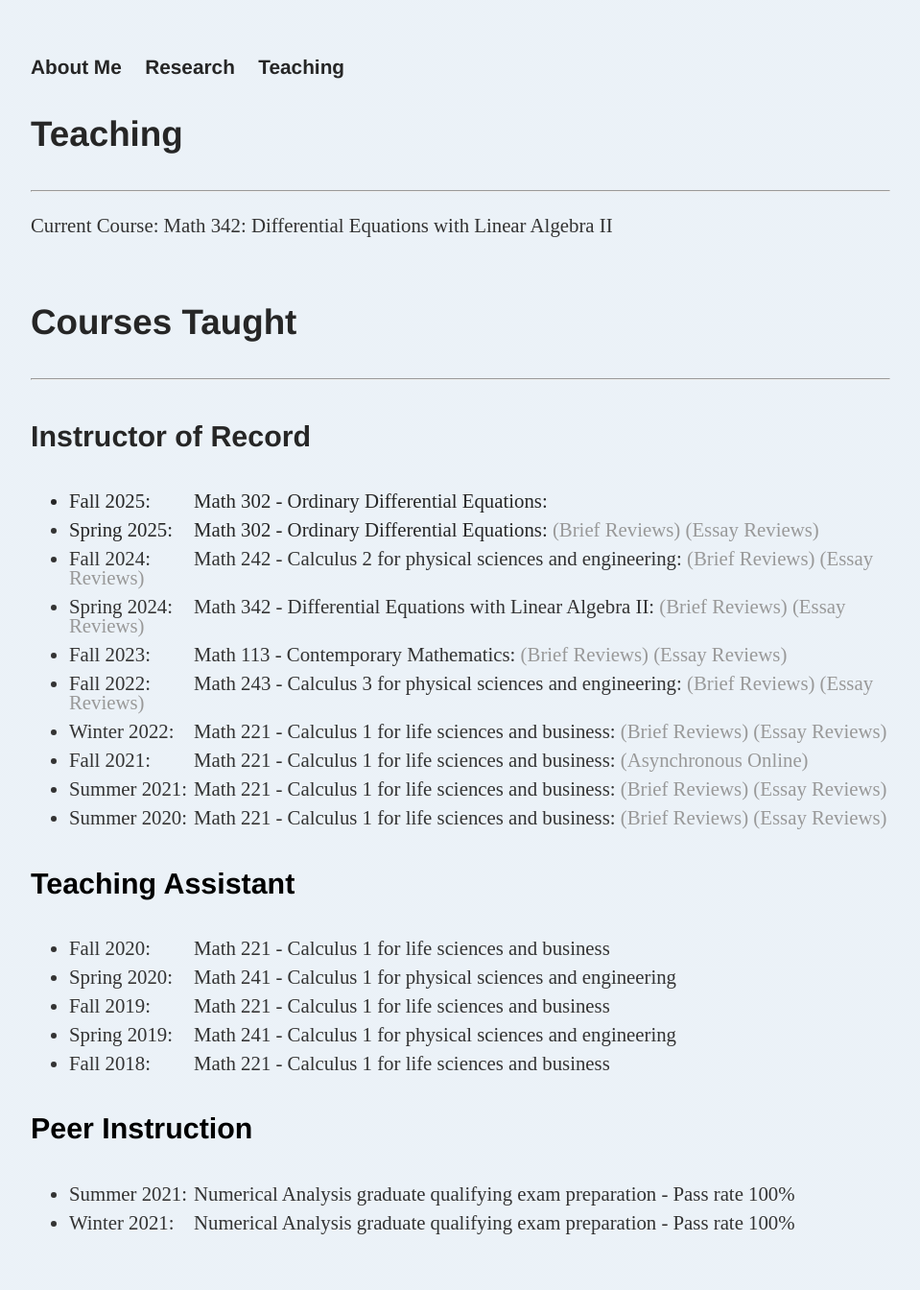
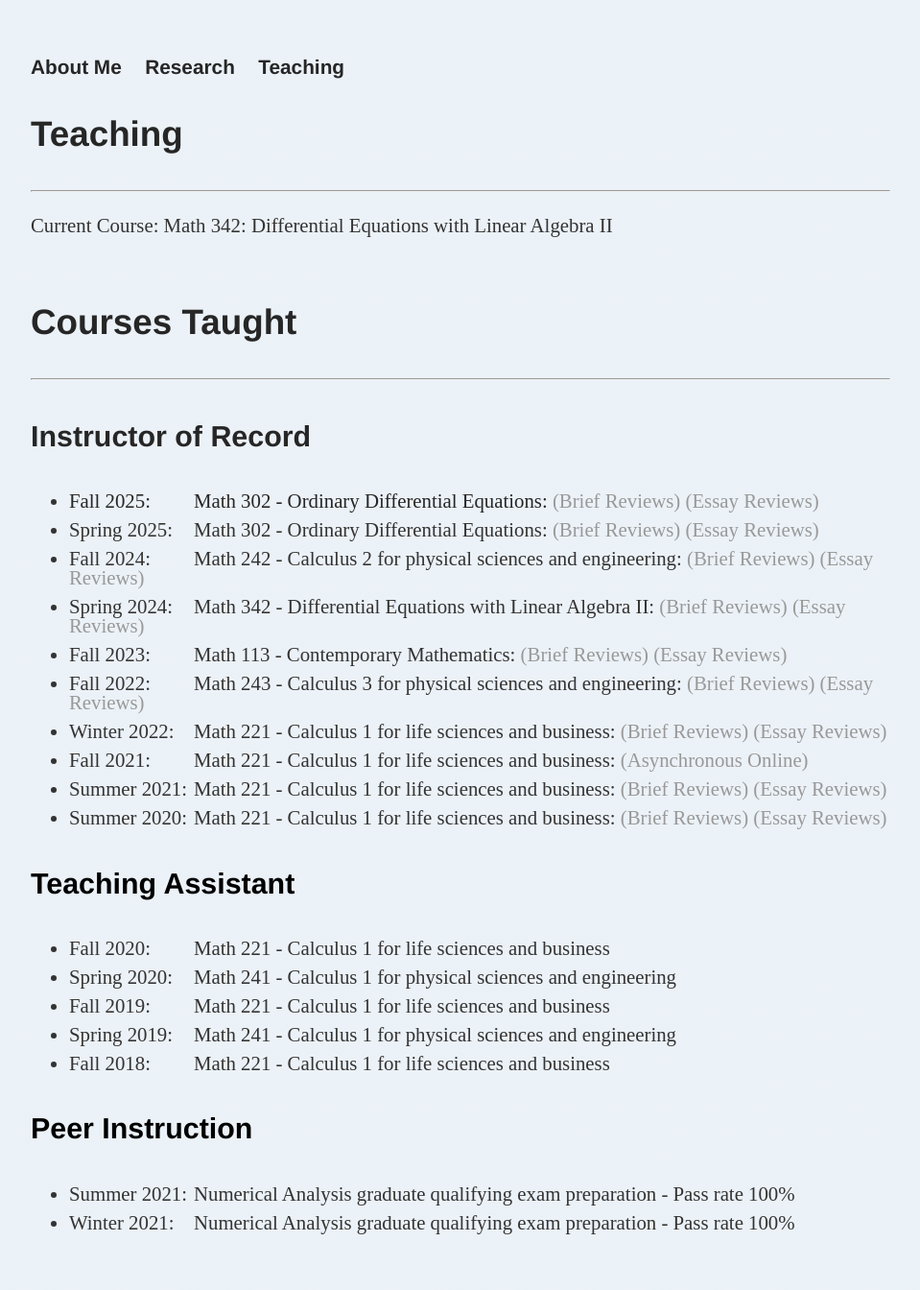
Before and after one commit to dhayes95/dhayes95.github.io, a Jekyll site: the page built from teaching/index.html, in a window 1280 px wide. Shown: the whole page at 96% size, without its empty margins (160-1119 px from the left). Built offline with Jekyll 4.4.1, drawn with Linux system fonts in a browser that asks for light colours.

Commit message:
Include review links for Math 302 - Fall 2025
Added download links for course reviews in Fall 2025.

```diff
--- a/teaching/index.html
+++ b/teaching/index.html
@@ -15,7 +15,9 @@ title: Teaching
 			<hr>
 			<h4>Instructor of Record</h4>
 			<ul>
-				<li style="font-size:1em"><span class="sem-label">Fall 2025:</span> Math 302 - Ordinary Differential Equations:</li>
+				<li style="font-size:1em"><span class="sem-label">Fall 2025:</span> Math 302 - Ordinary Differential Equations:
+					<a href="reviews/F25_302_Brief.pdf" class="download" title="Download as PDF"><span style="color: #999999">(Brief Reviews)</span></a>
+					<a href="reviews/F25_302_Essay.pdf" class="download" title="Download as PDF"><span style="color: #999999">(Essay Reviews)</span></a></li>
 				<li style="font-size:1em"><span class="sem-label">Spring 2025:</span> Math 302 - Ordinary Differential Equations:
 					<a href="reviews/S25_M302_Brief.pdf" class="download" title="Download as PDF"><span style="color: #999999">(Brief Reviews)</span></a>
 					<a href="reviews/S25_M302_Essay.pdf" class="download" title="Download as PDF"><span style="color: #999999">(Essay Reviews)</span></a></li>
```
